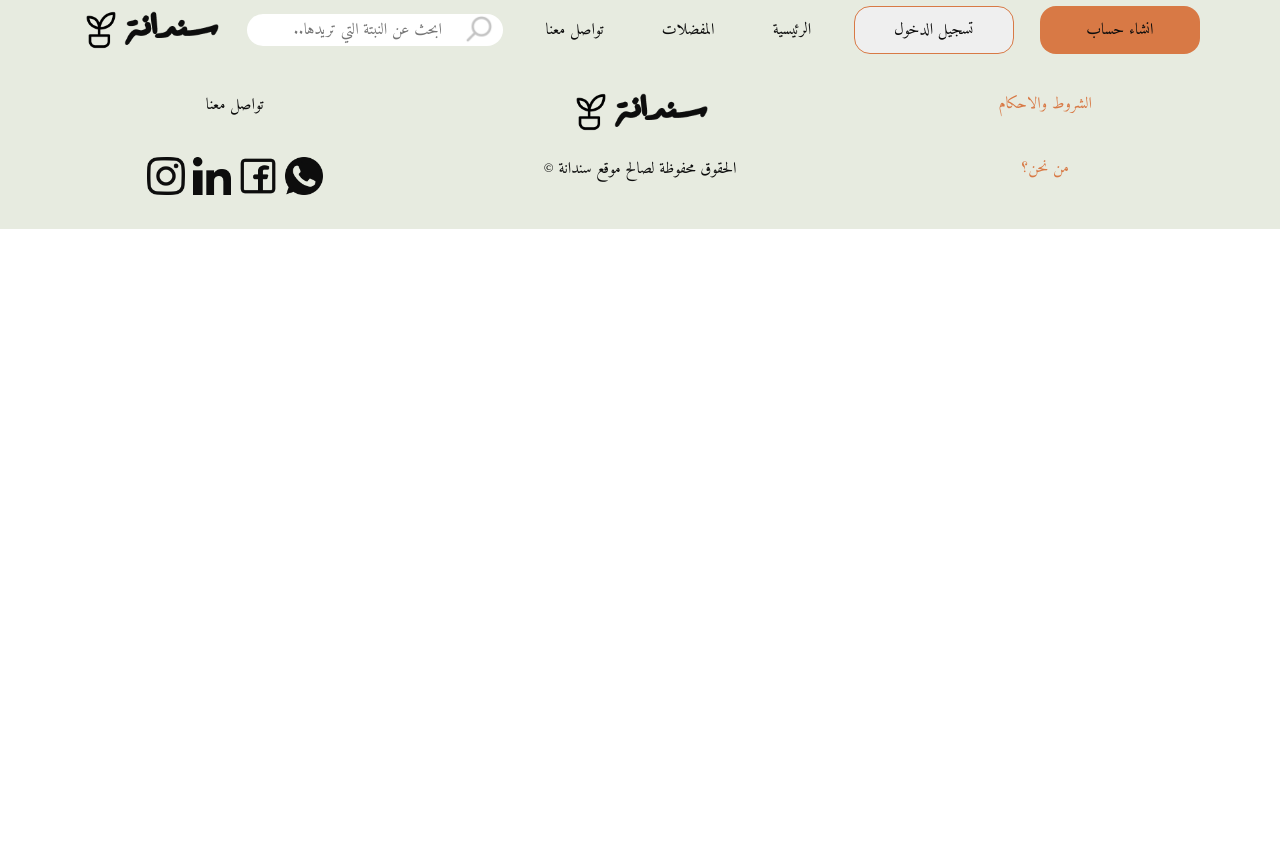
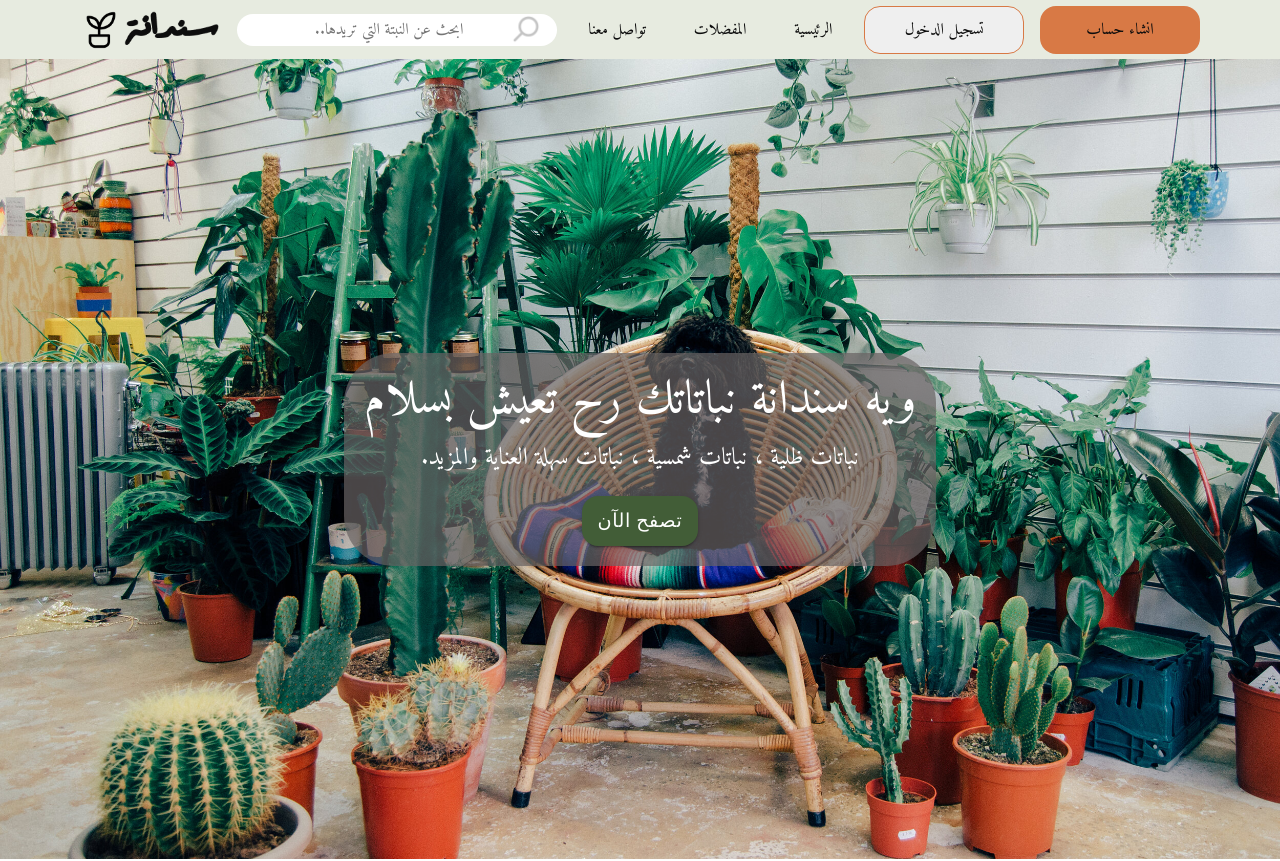
Before and after one commit to mayshasan2023/Sndana-Project, a React (Create React App) app: page / in a window 1280 px wide. Shown: the top 861 px of the page. Before the commit the page ends 800 px from the top, so only its background shows below. Built offline with nearby package versions, Linux system fonts and the light colour scheme.

Commit message:
UPdating

```diff
--- a/src/App.jsx
+++ b/src/App.jsx
@@ -5,17 +5,17 @@ import Home from "./pages/Home";
 import Favorites from "./pages/Favorites";
 import Navbar from "./components/Navbar";
 import Footer from "./components/Footer";
-import Details from './pages/Details'
+import Details from "./pages/Details";
 function App() {
   return (
-    <div classname='App'>
-    <Navbar sticky="top"/>
-     <Routes>
-        <Route path="/Home" element={<Home />}></Route>
-        <Route path="/Favorites" element={<Favorites />}></Route>
-        <Route path="/Details/:id" element={<Details />}></Route>
+    <div classname="App">
+      <Navbar sticky="top" />
+      <Routes>
+        <Route path="/Details/:id" element={<Details />} />
+        <Route path="/Favorites" element={<Favorites />} />
+        <Route path="/" element={<Home />} />
       </Routes>
-      <Footer/>
+      <Footer />
     </div>
   );
 }
--- a/src/components/Footer.jsx
+++ b/src/components/Footer.jsx
@@ -30,7 +30,7 @@ const Footer = () => {
       <div className="footer-ph-cinter">
         {<Logo />}
         <br />
-        <p> © الحقوق محفوظة لصالح موقع سندانة</p>
+        <p> © 2023 الحقوق محفوظة لصالح موقع سندانة</p>
       </div>
 
       <div className="footer-ph-right">
--- a/src/components/SearchBox.jsx
+++ b/src/components/SearchBox.jsx
@@ -22,14 +22,14 @@ const SearchBox = () => {
   }
 
   return (
-    <div>
+    <div className="search-container">
       <input
         className="search-style"
         type="search"
         placeholder="..ابحث عن النبتة التي تريدها"
         onChange={handleChange}
         value={searchInput}
-        />
+      />
         <img className="search-container-search" src={search} height={30} alt="search" />
 
     </div>
--- a/src/styles/navbar.css
+++ b/src/styles/navbar.css
@@ -9,6 +9,7 @@
   padding: 0.1rem 5rem;
   position: sticky;
   top: 0;
+  z-index: 50;
 }
 .btn-sup {
   background-color: #D87945;
--- a/src/styles/searchBox.css
+++ b/src/styles/searchBox.css
@@ -1,5 +1,5 @@
 .search-style {
-  width: 20vw;
+  width: 100%;
   height: 2rem;
   padding: 0.1rem;
   text-align: center;
@@ -11,5 +11,10 @@
 }
 .search-container-search{
   position: absolute;
-left: 29rem;
+  right: 1rem;
+  z-index: 50;
 }
+.search-container{
+  position: relative;
+  width: 20rem;
+}
```
Also changed, not shown: src/styles/mediaqueries.css (added).
